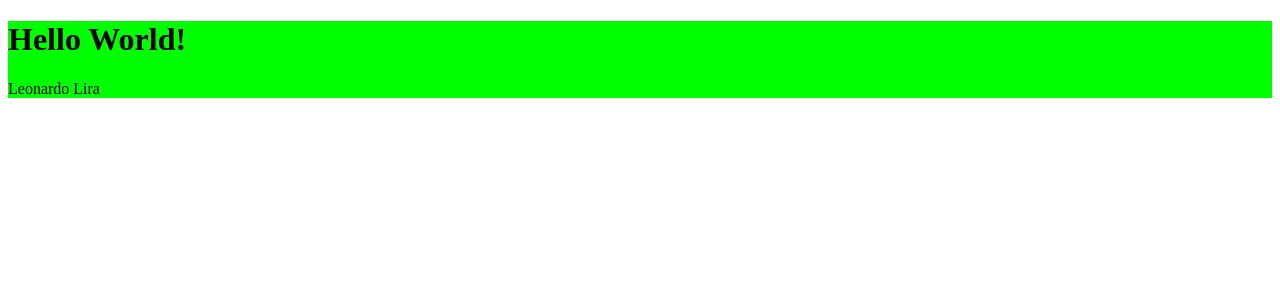
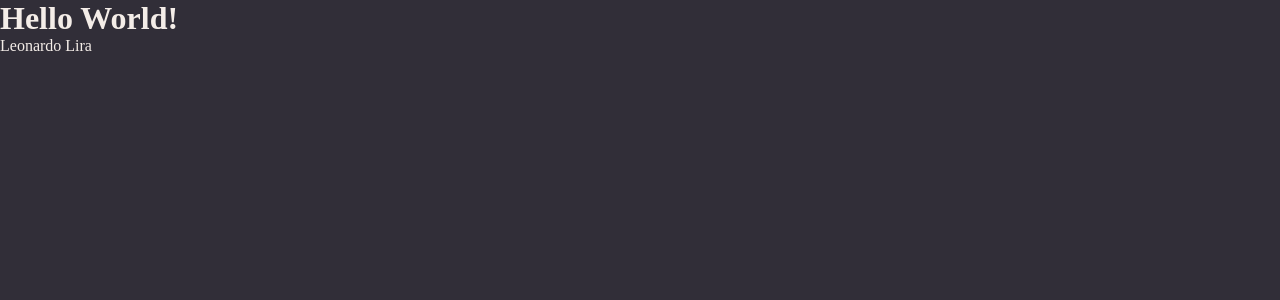
Before and after one commit to Leonardolira01/NotesForYou, a React (Vite) app: page / in a window 1280 px wide. Shown: the top 300 px of the page. Built offline with nearby package versions, Linux system fonts and the light colour scheme.

Commit message:
Estilo Global

```diff
--- a/src/main.jsx
+++ b/src/main.jsx
@@ -1,9 +1,17 @@
 import React from 'react';
 import ReactDOM from 'react-dom/client';
+import { ThemeProvider } from 'styled-components';
+import GlobalStyles from './styles/global';
+
+import theme from './styles/theme';
+
 import { Details } from './pages/Details';
 
 ReactDOM.createRoot(document.getElementById('root')).render(
   <React.StrictMode>
-    <Details />
+    <ThemeProvider theme={theme}>
+      <GlobalStyles />
+      <Details />
+    </ThemeProvider>
   </React.StrictMode>,
 )
--- a/src/pages/Details/index.jsx
+++ b/src/pages/Details/index.jsx
@@ -1,6 +1,6 @@
 import { Container } from './styles';
 
-export function Details(){
+export function Details() {
   return(
     <Container>
       <h1>Hello World!</h1>
--- a/src/pages/Details/styles.js
+++ b/src/pages/Details/styles.js
@@ -1,5 +1,4 @@
 import styled from 'styled-components';
 
 export const Container = styled.div`
-  background: lime;
 `
--- /dev/null
+++ b/src/styles/global.js
@@ -0,0 +1,28 @@
+import { createGlobalStyle } from 'styled-components';
+
+export default createGlobalStyle`
+  * {
+    margin: 0;
+    padding: 0;
+    box-sizing: border-box;
+  }
+
+  body {
+    background-color: ${({ theme }) => theme.COLORS.BACKGROUND_800};
+    color: ${({ theme }) => theme.COLORS.WHITE};
+
+  }
+
+  a {
+    text-decoration: none;
+  }
+
+  button, a {
+    cursor: pointer;
+    transition: filter 0.2s;
+  }
+
+  button:hover, a:hover {
+    filter: brightness(0.9);
+  }
+`
--- /dev/null
+++ b/src/styles/theme.js
@@ -0,0 +1,15 @@
+export default {
+  COLORS: {
+    BACKGROUND_900: "#232129",
+    BACKGROUND_800: "#312E38",
+    BACKGROUND_700: "#3E3B47",
+
+    WHITE: "#F4EDE8",
+    ORANGE: "#FF9000",
+
+    GRAY_100: "#999591",
+    GRAY_300: "#666360",
+
+    RED: "#FF002E"
+  }
+}
```
